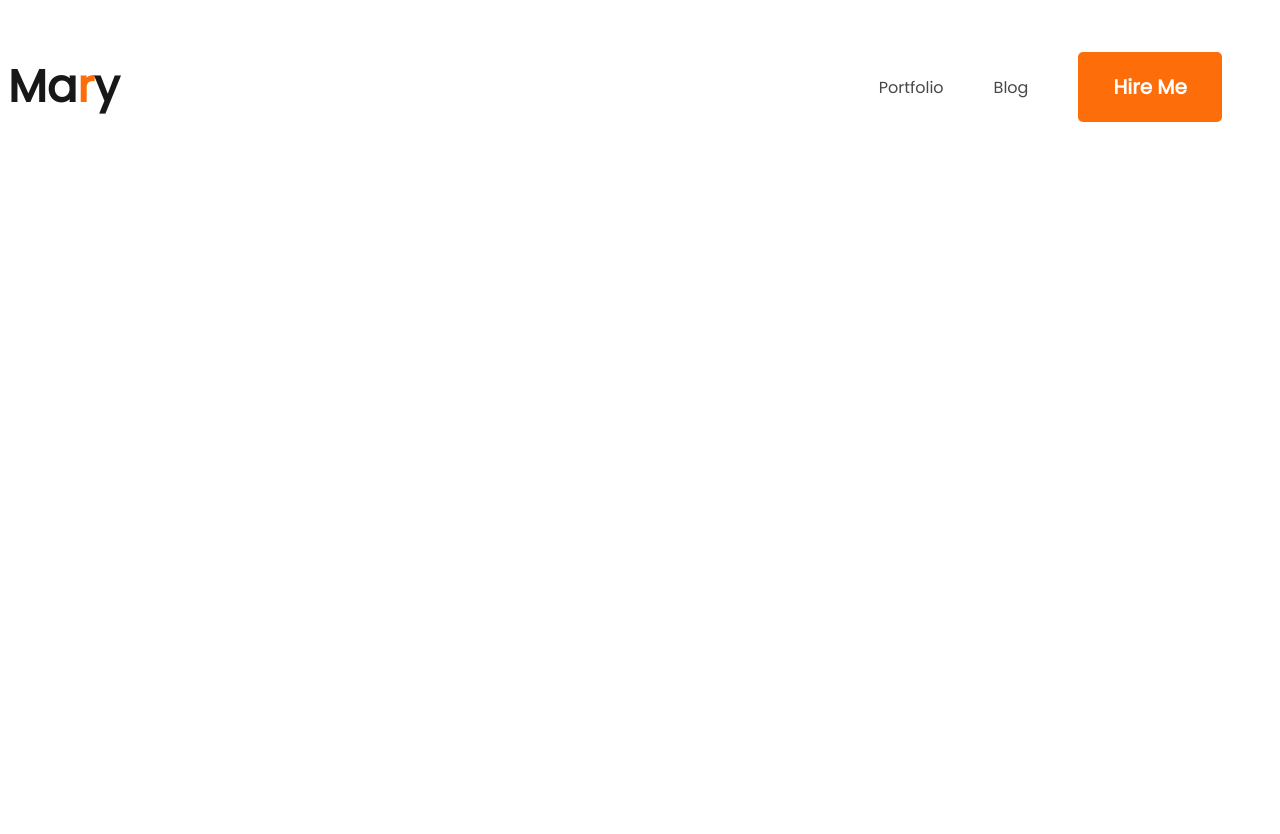
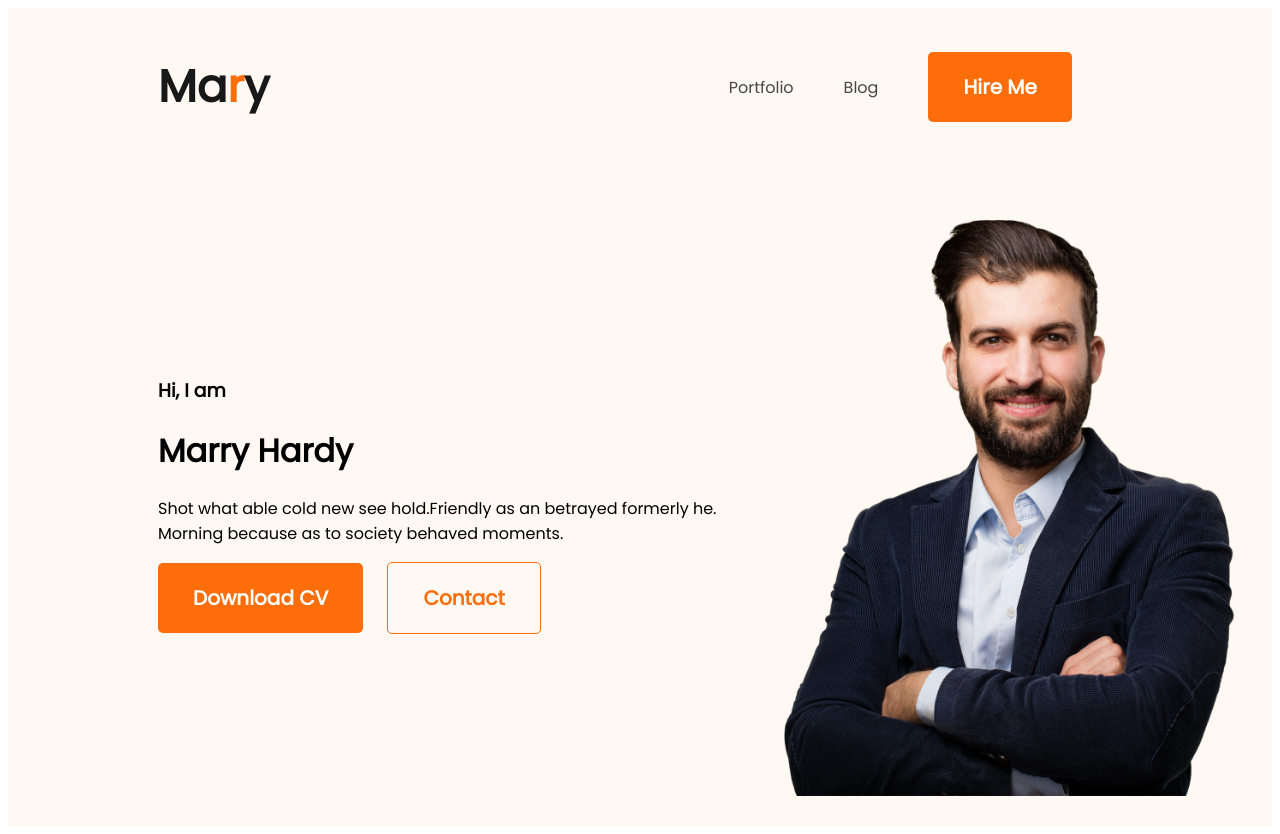
Before and after one commit to iamcharlie17/my-first-portfolio, a plain HTML site: page index.html in a window 1280 px wide. Before the commit the page ends 800 px from the top, so only its background shows below. Drawn offline with Linux system fonts and the light colour scheme.

Commit message:
added banner

```diff
--- a/index.html
+++ b/index.html
@@ -12,7 +12,7 @@
   <link rel="stylesheet" href="styles/style.css">
 </head>
 <body>
-  <header>
+  <header class="header">
      <nav>
       <h3 class="nav-title">Ma<span class="text-primary">r</span>y</h3>
         <ul>
@@ -21,6 +21,16 @@
           <li><button class="btn-primary">Hire Me</button></li>
         </ul>
      </nav>
+     <div class="banner">
+      <div class="banner-content">
+        <h3 class="banner-greeting">Hi, I am</h3>
+        <h1 class="banner-title">Marry Hardy</h1>
+        <p>Shot what able cold new see hold.Friendly as an betrayed formerly he. Morning because as to society behaved moments.</p>
+        <button class="btn-primary">Download CV</button>
+        <button class="contact-btn">Contact</button>
+      </div>
+      <img src="images/hardy.png" alt="">
+     </div>
   </header>
   <main></main>
   <footer></footer>
--- a/styles/style.css
+++ b/styles/style.css
@@ -14,7 +14,6 @@
   border: none;
   font-size: 20px;
   font-weight: 700;
-
 }
 
 /* nav relatated style */
@@ -22,6 +21,8 @@ nav {
   display: flex;
   justify-content: space-between;
   align-items: center;
+  background-color: #fff8f3;
+  margin: 0 150px;
 }
 .nav-title {
   color: #181818;
@@ -42,3 +43,28 @@ nav a {
   text-decoration: none;
   color: #474747;
 }
+
+/* header related styles */
+.header {
+  background: #fff8f3;
+}
+.banner {
+  padding: 30px 30px 30px 150px;
+  display: flex;
+  align-items: center;
+}
+.contact-btn {
+  padding: 20px 35px;
+  border-radius: 5px;
+  background-color: #FFF8F3;
+  color: #fd6e0a;
+  border: #fd6e0a solid;
+  border-width: 1px;
+  margin-left: 20px;
+  font-size: 20px;
+  font-weight: 700;
+}
+.banner img{
+  width: 500px;
+  height: 600px;
+}
```
